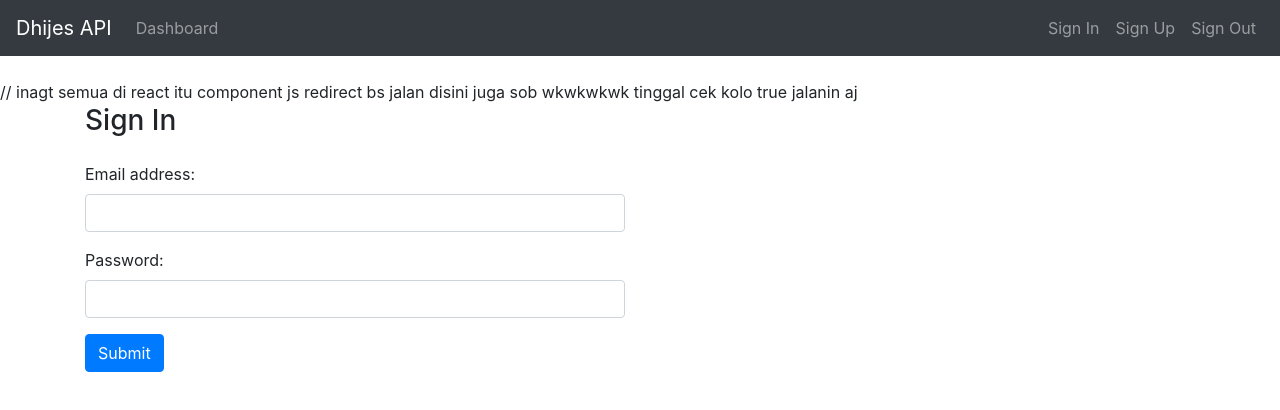
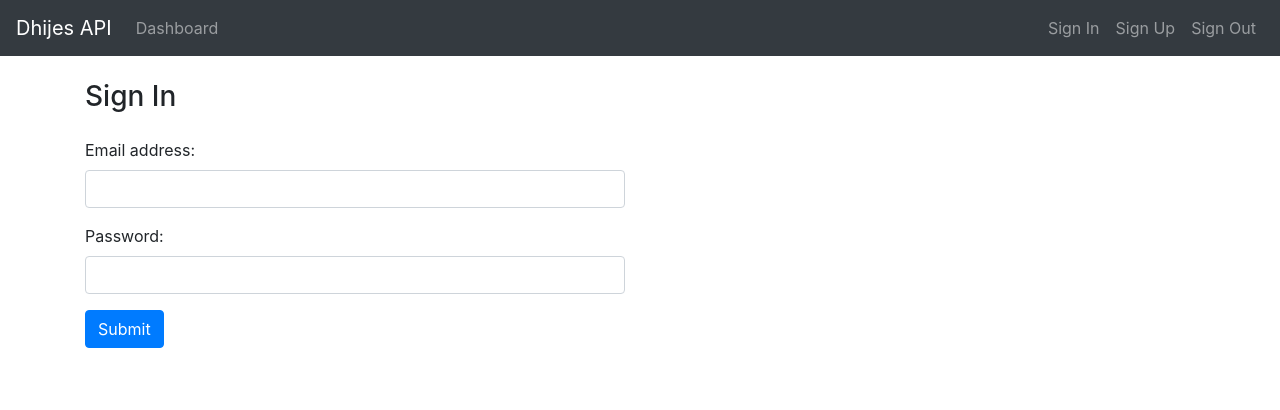
Before and after one commit to andhijes/jobs, a React (Create React App) app in the folder client/: page /signin in a window 1280 px wide. Shown: the top 410 px of the page. Built offline with nearby package versions, Linux system fonts and the light colour scheme.

Commit message:
sala komen

```diff
--- a/client/src/pages/SignIn.js
+++ b/client/src/pages/SignIn.js
@@ -64,7 +64,7 @@ export default function SignIn() {
 
     return (
         <>
-            // inagt semua di react itu component js redirect bs jalan disini juga sob wkwkwkwk tinggal cek kolo true jalanin aj
+            {/* ingat semua di react itu component js redirect bs jalan disini juga sob wkwkwkwk tinggal cek kolo true jalanin aj */}
             {udahLoginSob && <Redirect to='/' />}
             <div className="container">
                 <div className="row">
```
